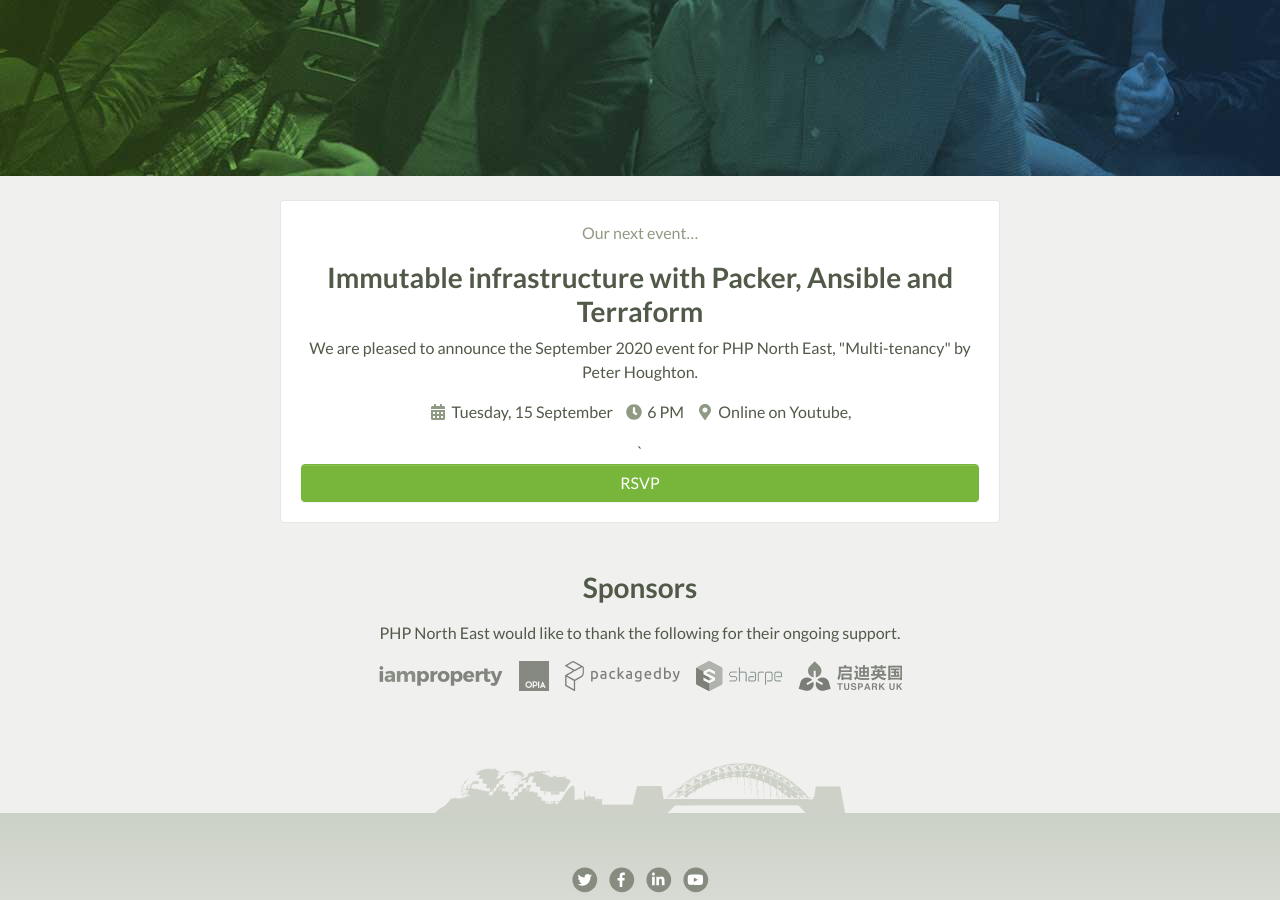
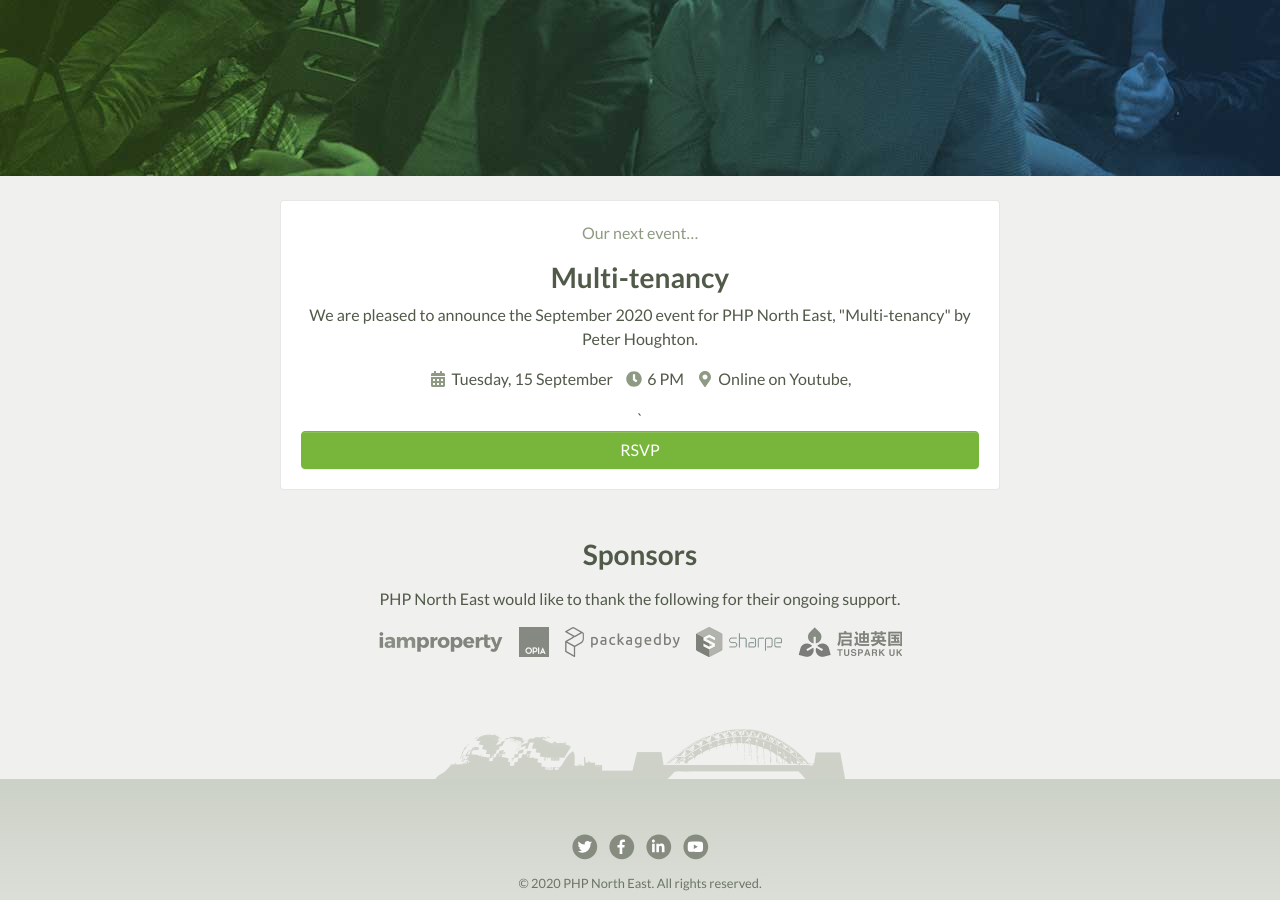
Before and after one commit to phpne/phpne.github.io, a Jekyll site: the page built from index.html, in a window 1280 px wide and 900 px high, scrolled down 528 px. Built offline with Jekyll 4.4.1, drawn with Linux system fonts in a browser that asks for light colours; nearby versions of some CDN libraries; the list of posts is cut into pages by our own code.

Commit message:
Update title

```diff
--- a/_includes/next-event.html
+++ b/_includes/next-event.html
@@ -2,7 +2,7 @@
   <div class="card card-next-event mx-auto mb-0" itemscope itemtype="http://schema.org/EducationEvent">
     <div class="card-body text-center">
       <p class="text-muted">Our next event&hellip;</p>
-      <h1 class="h3 mb-2" itemprop="name">Immutable infrastructure with Packer, Ansible and Terraform</h1>
+      <h1 class="h3 mb-2" itemprop="name">Multi-tenancy</h1>
       <p itemprop="description">We are pleased to announce the September 2020 event for PHP North East, "Multi-tenancy" by  <span itemprop="performer" itemscope itemtype="http://schema.org/Person"><span itemprop="givenName">Peter</span> <span itemprop="familyName">Houghton</span></span>.</p>
       <ul class="list-inline">
         <li class="list-inline-item">
```
